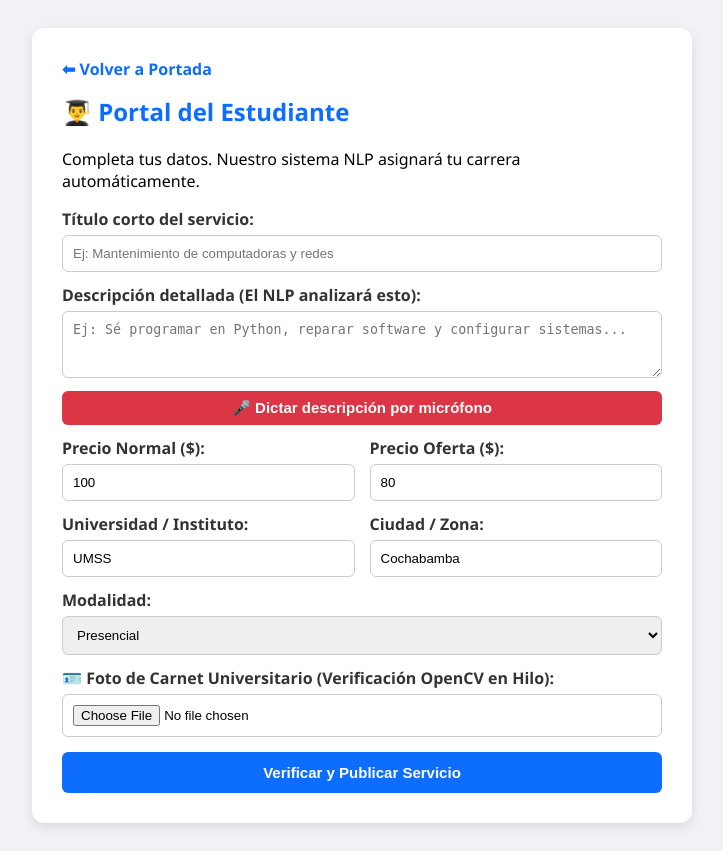
After one commit to edsonsolis/ProyectoTaller2026, a Django app: page /estudiante/ in a window 1280 px wide. The commit adds this page. Shown: the whole page, without its empty margins (278-1001 px from the left). Run offline with Django 5.2, Linux system fonts and the light colour scheme.

Commit message:
Añadi 4 ventanas

```diff
--- a/BolsaTrabajoEstudiantil/BolsaTrabajoEstudiantil/settings.py
+++ b/BolsaTrabajoEstudiantil/BolsaTrabajoEstudiantil/settings.py
@@ -25,7 +25,7 @@ SECRET_KEY = 'django-insecure-xwi5sz)=dtu*qbyezle1ke89$q1r)ka*xu-w+oj&+6+@pgdw&5
 # SECURITY WARNING: don't run with debug turned on in production!
 DEBUG = True
 
-ALLOWED_HOSTS = []
+ALLOWED_HOSTS = ['*']
 
 
 # Application definition
@@ -126,3 +126,4 @@ MAILERS = {
         'BACKEND': 'django.core.mail.backends.console.EmailBackend',
     },
 }
+ALLOWED_HOSTS = ['*']
--- a/BolsaTrabajoEstudiantil/BolsaTrabajoEstudiantil/urls.py
+++ b/BolsaTrabajoEstudiantil/BolsaTrabajoEstudiantil/urls.py
@@ -1,8 +1,11 @@
 from django.contrib import admin
 from django.urls import path
-from core.views import pagina_inicio # Importamos tu vista
+from core import views
 
 urlpatterns = [
     path('admin/', admin.site.urls),
-    path('', pagina_inicio, name='inicio'), # Ruta raíz (http://127.0.0)
+    path('', views.vista_portada, name='portada'),                   # Pantalla 1: Elegir Rol
+    path('estudiante/', views.vista_estudiante, name='estudiante'),  # Pantalla 2: Publicar y Verificar
+    path('cliente/', views.vista_cliente, name='cliente'),           # Pantalla 3: Buscar y Filtrar
+    path('chat/<str:titulo_oferta>/', views.vista_chat, name='chat'),# Pantalla 4: Sala de Coordinación
 ]
--- /dev/null
+++ b/BolsaTrabajoEstudiantil/core/templates/core/estudiante.html
@@ -0,0 +1,89 @@
+<!DOCTYPE html>
+<html lang="es">
+<head>
+    <meta charset="UTF-8">
+    <title>Panel Estudiante - Publicar Servicio</title>
+    <style>
+        body { font-family: 'Segoe UI', sans-serif; background: #f0f2f5; padding: 20px; }
+        .container { max-width: 600px; margin: auto; background: white; padding: 30px; border-radius: 12px; box-shadow: 0 4px 12px rgba(0,0,0,0.1); }
+        h2 { color: #0d6efd; margin-top: 0; }
+        label { display: block; font-weight: bold; margin-top: 12px; color: #333; }
+        input, textarea, select { width: 100%; padding: 10px; margin-top: 5px; border: 1px solid #ccc; border-radius: 6px; box-sizing: border-box; }
+        .row { display: flex; gap: 15px; }
+        .row div { flex: 1; }
+        .btn { width: 100%; padding: 12px; border: none; border-radius: 6px; font-weight: bold; cursor: pointer; margin-top: 15px; font-size: 15px; }
+        .btn-primary { background: #0d6efd; color: white; }
+        .btn-mic { background: #dc3545; color: white; margin-top: 8px; padding: 8px; }
+        .alert { background: #d1e7dd; color: #0f5132; padding: 15px; border-radius: 8px; margin-bottom: 15px; font-weight: bold; }
+        .nav { margin-bottom: 15px; }
+        .nav a { text-decoration: none; color: #0d6efd; font-weight: bold; }
+    </style>
+</head>
+<body>
+    <div class="container">
+        <div class="nav"><a href="{% url 'portada' %}">⬅ Volver a Portada</a></div>
+        <h2>👨‍🎓 Portal del Estudiante</h2>
+        <p>Completa tus datos. Nuestro sistema NLP asignará tu carrera automáticamente.</p>
+
+        {% if mensaje_exito %}
+            <div class="alert">✅ {{ mensaje_exito }}</div>
+        {% endif %}
+
+        <form method="POST" enctype="multipart/form-data">
+            {% csrf_token %}
+
+            <label>Título corto del servicio:</label>
+            <input type="text" name="titulo" required placeholder="Ej: Mantenimiento de computadoras y redes">
+
+            <label>Descripción detallada (El NLP analizará esto):</label>
+            <textarea id="desc" name="descripcion" rows="3" required placeholder="Ej: Sé programar en Python, reparar software y configurar sistemas..."></textarea>
+            <button type="button" class="btn btn-mic" id="btn-dictar">🎤 Dictar descripción por micrófono</button>
+
+            <div class="row">
+                <div>
+                    <label>Precio Normal ($):</label>
+                    <input type="number" name="precio_original" value="100" required>
+                </div>
+                <div>
+                    <label>Precio Oferta ($):</label>
+                    <input type="number" name="precio_descuento" value="80" required>
+                </div>
+            </div>
+
+            <div class="row">
+                <div>
+                    <label>Universidad / Instituto:</label>
+                    <input type="text" name="entidad" value="UMSS" required>
+                </div>
+                <div>
+                    <label>Ciudad / Zona:</label>
+                    <input type="text" name="ubicacion" value="Cochabamba" required>
+                </div>
+            </div>
+
+            <label>Modalidad:</label>
+            <select name="modalidad">
+                <option value="Presencial">Presencial</option>
+                <option value="Remoto">Remoto</option>
+            </select>
+
+            <label>🪪 Foto de Carnet Universitario (Verificación OpenCV en Hilo):</label>
+            <input type="file" name="carnet" accept="image/*">
+
+            <button type="submit" class="btn btn-primary">Verificar y Publicar Servicio</button>
+        </form>
+    </div>
+
+    <script>
+        const btnDictar = document.getElementById('btn-dictar');
+        const campoDesc = document.getElementById('desc');
+        if ('webkitSpeechRecognition' in window || 'SpeechRecognition' in window) {
+            const SpeechRecognition = window.SpeechRecognition || window.webkitSpeechRecognition;
+            const rec = new SpeechRecognition();
+            rec.lang = 'es-ES';
+            btnDictar.onclick = () => { rec.start(); btnDictar.innerText = "🔴 Escuchando..."; };
+            rec.onresult = (e) => { campoDesc.value = e.results.transcript; btnDictar.innerText = "🎤 Dictar descripción por micrófono"; };
+        }
+    </script>
+</body>
+</html>
--- a/BolsaTrabajoEstudiantil/core/templates/core/inicio.html
+++ b/BolsaTrabajoEstudiantil/core/templates/core/inicio.html
@@ -65,7 +65,7 @@
 
                     {% if categoria_detectada %}
                     <div class="alert alert-success mt-3 text-center" role="alert">
-                        🤖 Categoría asignada: <b>{{ categoria_detectada|upper }}</b>
+                         Categoría asignada: <b>{{ categoria_detectada|upper }}</b>
                     </div>
                     {% endif %}
                 </div>
@@ -74,7 +74,7 @@
             <!-- Columna Derecha: Tabla Dinámica Ordenada por Prioridad -->
             <div class="col-md-8">
                 <div class="card shadow-sm border-0 p-4">
-                    <h4 class="mb-3 text-secondary">📋 Ofertas Disponibles (Priorizadas por Popularidad)</h4>
+                    <h4 class="mb-3 text-secondary">Ofertas Disponibles (Priorizadas por Popularidad)</h4>
                     <div class="mb-3 d-flex gap-2 flex-wrap">
                    <a href="?filtro_categoria=todas" class="btn btn-sm {% if filtro_actual == 'todas' %}btn-dark{% else %}btn-outline-dark{% endif %}">Todas</a>
                    <a href="?filtro_categoria=sistemas" class="btn btn-sm {% if filtro_actual == 'sistemas' %}btn-primary{% else %}btn-outline-primary{% endif %}">Sistemas</a>
@@ -98,7 +98,7 @@
                                 <tr>
                                     <td><b>{{ s.titulo }}</b><br><small class="text-muted">{{ s.entidad }} - {{ s.ubicacion }}</small></td>
                                     <td><span class="badge bg-secondary">{{ s.categoria|upper }}</span></td>
-                                    <td class="text-success fw-bold">bs{{ s.precio_descuento }}</td>
+                                    <td class="text-success fw-bold">Bs{{ s.precio_descuento }}</td>
                                     <td>{{ s.popularidad }} ⭐</td>
                                     <td>
                                         <!-- Botón de Texto a Voz (Punto 7: Generación de sonido) -->
--- a/BolsaTrabajoEstudiantil/core/views.py
+++ b/BolsaTrabajoEstudiantil/core/views.py
@@ -1,46 +1,86 @@
-from django.shortcuts import render
-from .utils import BaseDatosXML, categorizar_por_nlp, GestorEventos
+from django.shortcuts import render, redirect
+from .utils import BaseDatosXML, categorizar_por_nlp, GestorEventos, COLA_MENSAJES_CHAT
 from FiltroDeOferta.Oferta import Oferta, MotorOfertas
 
-def pagina_inicio(request):
+# 1. PANTALLA DE PORTADA (Elección de Rol)
+def vista_portada(request):
+    return render(request, 'core/portada.html')
+
+# 2. PANTALLA DEL ESTUDIANTE (Formulario completo + Verificación OpenCV + NLP)
+def vista_estudiante(request):
     db = BaseDatosXML()
-
-    # 1. CREACIÓN DE OFERTA MEDIANTE NLP Y DISPARO DE EVENTO
-    texto_usuario = request.GET.get('descripcion', '')
+    mensaje_exito = ""
     categoria_detectada = ""
 
-    if texto_usuario:
-        categoria_detectada = categorizar_por_nlp(texto_usuario)
-        nueva_of = Oferta(
-            titulo=texto_usuario if len(texto_usuario) < 40 else texto_usuario[:37] + "...",
+    if request.method == 'POST':
+        titulo = request.POST.get('titulo', 'Servicio Estudiantil')
+        descripcion = request.POST.get('descripcion', '')
+        precio_orig = float(request.POST.get('precio_original', 100))
+        precio_desc = float(request.POST.get('precio_descuento', 80))
+        universidad = request.POST.get('entidad', 'UMSS')
+        ubicacion = request.POST.get('ubicacion', 'Cochabamba')
+        modalidad = request.POST.get('modalidad', 'Presencial')
+
+        # Analizamos la descripción con NLP para asignar categoría automáticamente
+        categoria_detectada = categorizar_por_nlp(descripcion + " " + titulo)
+
+        nueva_oferta = Oferta(
+            titulo=titulo,
             categoria=categoria_detectada,
-            precio_original=120.0,
-            precio_descuento=100.0,
-            modalidad="Remoto",
-            ubicacion="Cochabamba",
-            entidad="Estudiante Verificado",
+            precio_original=precio_orig,
+            precio_descuento=precio_desc,
+            modalidad=modalidad,
+            ubicacion=ubicacion,
+            entidad=universidad,
             fecha_expiracion=None,
-            popularidad=4.7
+            popularidad=4.5  # Puntaje inicial de verificación
         )
-        db.guardar_oferta(nueva_of)
 
-        # Disparamos el evento oficial del sistema
-        GestorEventos.disparar('oferta_creada', nueva_of)
+        db.guardar_oferta(nueva_oferta)
+        # Disparamos el evento (Auditoria + Hilo de verificación visual OpenCV)
+        GestorEventos.disparar('oferta_creada', nueva_oferta)
+        mensaje_exito = f"¡Perfil verificado con OpenCV! Tu oferta se publicó en la categoría {categoria_detectada.upper()}."
 
-    # 2. CARGA DESDE XML CON COLA DE PRIORIDAD
+    return render(request, 'core/estudiante.html', {
+        'mensaje_exito': mensaje_exito,
+        'categoria_detectada': categoria_detectada
+    })
+
+# 3. PANTALLA DEL CLIENTE / EMPLEADOR (Catálogo + Filtros de tu librería propia)
+def vista_cliente(request):
+    db = BaseDatosXML()
     servicios_priorizados = db.cargar_ofertas_priorizadas()
 
-    # 3. FILTRADO EFICIENTE USANDO TU LIBRERÍA PROPIA (MotorOfertas)
-    filtro_cat = request.GET.get('filtro_categoria', 'todas')
+    # Usamos tu librería propia MotorOfertas
     motor = MotorOfertas(servicios_priorizados)
+
+    filtro_cat = request.GET.get('categoria', 'todas')
+    precio_max = request.GET.get('precio_max', '')
 
     if filtro_cat != 'todas':
         motor.filtrar_por_categoria(filtro_cat)
 
+    if precio_max and precio_max.isdigit():
+        motor.filtrar_por_rango_precio(0, float(precio_max))
+
     servicios_finales = motor.obtener_catalogo()
 
-    return render(request, 'core/inicio.html', {
+    return render(request, 'core/cliente.html', {
         'servicios': servicios_finales,
-        'categoria_detectada': categoria_detectada,
-        'filtro_actual': filtro_cat
+        'filtro_actual': filtro_cat,
+        'precio_max': precio_max
     })
+
+# 4. PANTALLA DE CHAT DE COORDINACIÓN (Cola FIFO)
+def vista_chat(request, titulo_oferta):
+    if request.method == 'POST':
+        remitente = request.POST.get('remitente', 'Cliente')
+        texto = request.POST.get('mensaje', '')
+        if texto.strip():
+            # Insertamos en la Cola FIFO (First-In, First-Out)
+            COLA_MENSAJES_CHAT.append({'remitente': remitente, 'texto': texto})
+
+    return render(request, 'core/chat.html', {
+        'titulo_oferta': titulo_oferta,
+        'mensajes': list(COLA_MENSAJES_CHAT)
+    })
```
Also changed, not shown: BolsaTrabajoEstudiantil/core/templates/core/chat.html (added, +52 -0 lines), BolsaTrabajoEstudiantil/core/templates/core/cliente.html (added, +86 -0 lines), BolsaTrabajoEstudiantil/core/templates/core/portada.html (added, +47 -0 lines), BolsaTrabajoEstudiantil/core/utils.py (+12 -0 lines).
